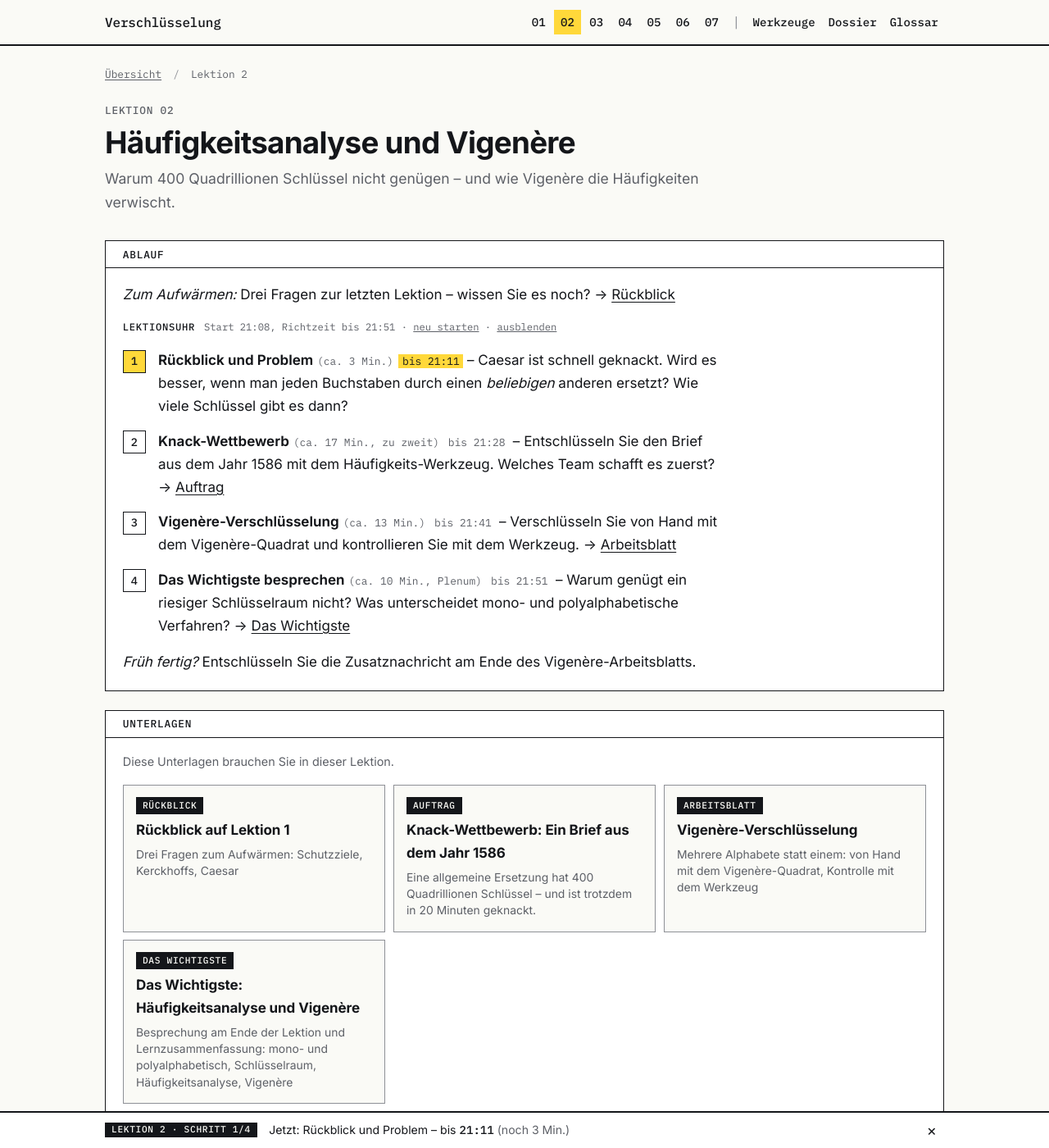
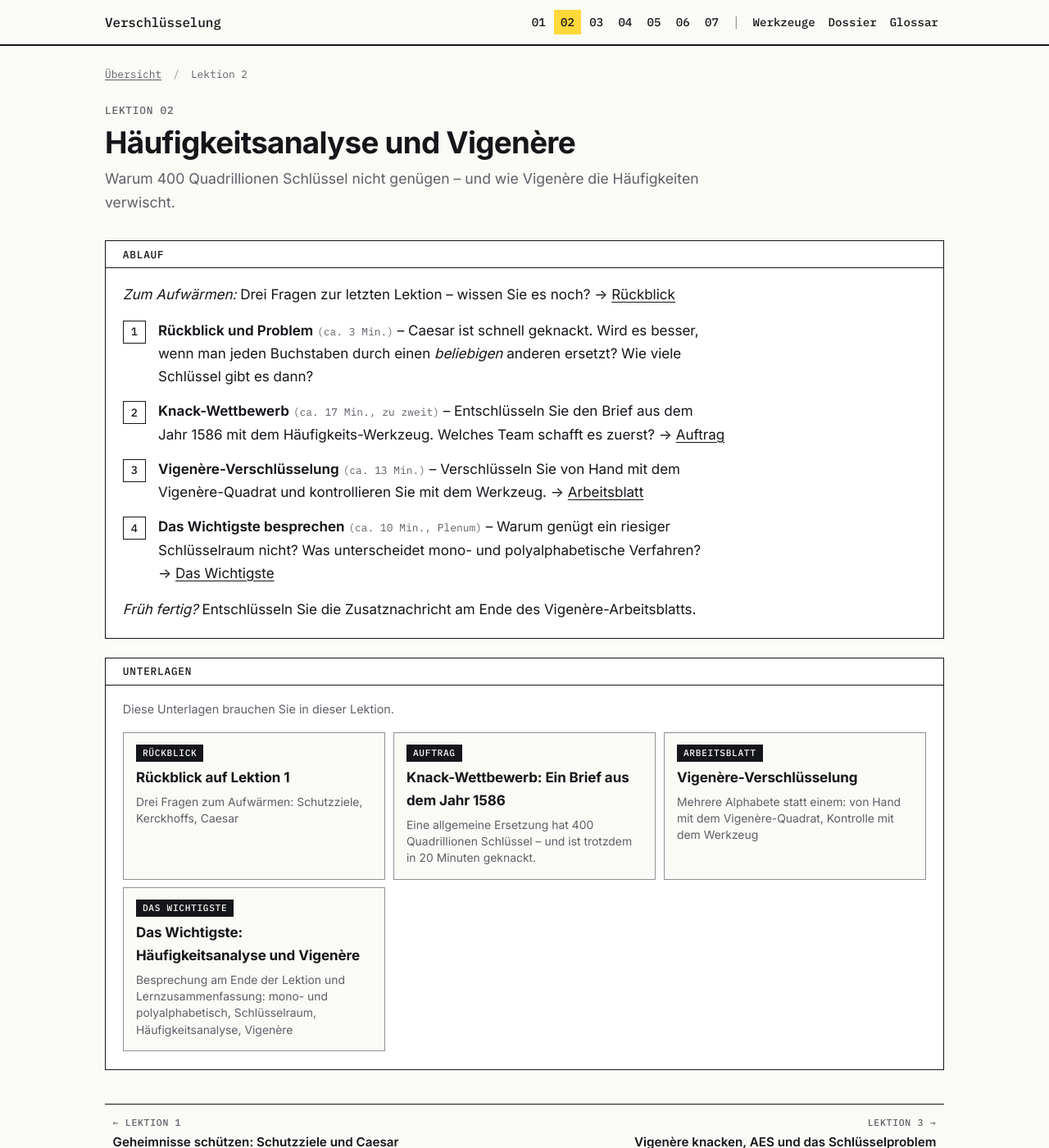
Before and after one commit to masta-nksa/Verschluesselung, a Jekyll site: the page built from lektion-2.md, in a window 1280 px wide and 1400 px high. Shown: the whole window at 82% size. Built offline with Jekyll 4.4.1, drawn with Linux system fonts in a browser that asks for light colours.

Commit message:
Lektionsuhr ausgeschaltet, ganze Schritte im Ablauf klickbar
- lektionsuhr: false in _config.yml (Code bleibt erhalten)
- der Link zur Unterlage spannt sich über den ganzen Schritt und über den
  «Zum Aufwärmen»-Absatz; Hover mit Leuchtstift-Hintergrund

Co-Authored-By: Claude Opus 5.5 <noreply@anthropic.com>

```diff
--- a/_config.yml
+++ b/_config.yml
@@ -54,9 +54,9 @@ goatcounter: "nksa"
 # Lektionsuhr (optional): Öffnet jemand eine Lektionsseite, startet eine Uhr.
 # Eine Leiste am unteren Rand zeigt danach auf jeder Seite, bei welchem Schritt
 # man nach Plan steht und wann man spätestens zum nächsten wechselt. Die Zeiten
-# kommen aus dem Ablauf der Lektionsseite ("ca. 13 Min."). Ohne diese Zeile
-# gibt es keine Uhr.
-lektionsuhr: true
+# kommen aus dem Ablauf der Lektionsseite ("ca. 13 Min."). Mit false oder ohne
+# diese Zeile gibt es keine Uhr. Seit 20.10.2026 auf Wunsch der Lehrperson aus.
+lektionsuhr: false
 
 # Kein Theme: Layouts und CSS liegen vollständig in diesem Repo. GitHub Pages
 # würde sonst das Standard-Theme "primer" laden, dessen Stylesheet den Pfad
--- a/assets/css/unterricht.css
+++ b/assets/css/unterricht.css
@@ -398,6 +398,27 @@ a { color: var(--accent); text-decoration-thickness: .07em; text-underline-offse
 .ablauf ol > li strong:first-child + em {
   font-style: normal; font-family: var(--font-meta); font-size: .76em;
   color: var(--text-muted); white-space: nowrap;
+}
+/* Ganzer Schritt klickbar: Der Link zur Unterlage am Ende des Schritts spannt
+   sich über den ganzen Schritt (auch über den «Zum Aufwärmen»-Absatz davor).
+   Es bleibt ein einziger Link – für Tastatur und Screenreader ändert sich nichts. */
+.ablauf ol > li:has(> a),
+.ablauf > p:first-child:has(> a) {
+  position: relative; border-radius: var(--radius-code);
+  transition: background-color .15s, box-shadow .15s;
+}
+.ablauf ol > li > a:last-of-type::after,
+.ablauf > p:first-child > a:last-of-type::after {
+  content: ""; position: absolute; inset: 0; border-radius: inherit;
+}
+.ablauf ol > li:has(> a):hover,
+.ablauf > p:first-child:has(> a):hover {
+  background: var(--accent-soft); box-shadow: 0 0 0 .45rem var(--accent-soft); cursor: pointer;
+}
+.ablauf ol > li > a:last-of-type:focus-visible { outline: none; }
+.ablauf ol > li > a:last-of-type:focus-visible::after,
+.ablauf > p:first-child > a:last-of-type:focus-visible::after {
+  outline: 2px solid var(--accent); outline-offset: .35rem;
 }
 
 .card-list { list-style: none; margin: 0; padding: 0; display: grid; gap: .6rem; grid-template-columns: repeat(auto-fit, minmax(min(17rem, 100%), 1fr)); }
```
Also changed, not shown: README.md.
